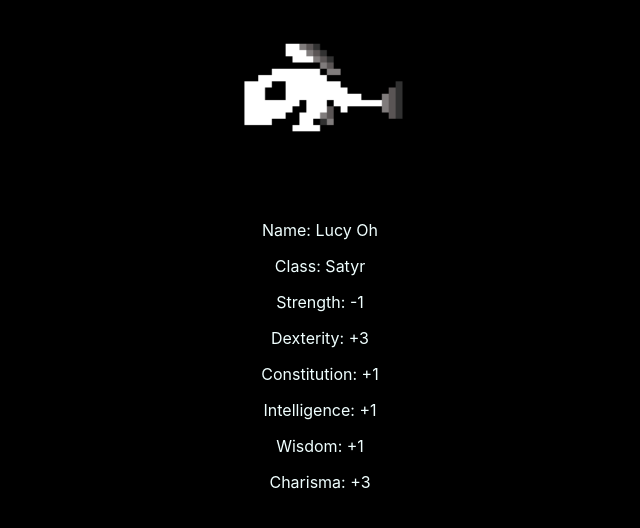
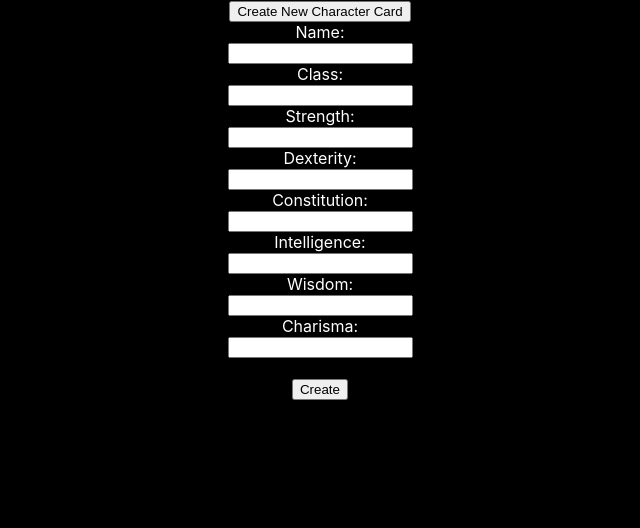
Before and after one commit to SirBloberto/character-card, a React (Create React App) app in the folder app/: page /create in a window 1280 px wide. Shown: the top 528 px of the page, without its empty margins (320-960 px from the left). Built offline with nearby package versions, Linux system fonts and the light colour scheme; a web font is replaced by a local one.

Commit message:
Very simple prototype
Created a working prototype of basic character card creation. User inputs character stat info; once they press create, a page appears displaying the stats and their input values.

```diff
--- a/app/package.json
+++ b/app/package.json
@@ -8,7 +8,9 @@
     "@testing-library/user-event": "^13.5.0",
     "react": "^18.2.0",
     "react-dom": "^18.2.0",
+    "react-router-dom": "^6.4.3",
     "react-scripts": "5.0.1",
+    "reactstrap": "^9.1.5",
     "web-vitals": "^2.1.4"
   },
   "scripts": {
--- a/app/src/App.css
+++ b/app/src/App.css
@@ -40,3 +40,7 @@
 p {
   color: azure;
 }
+
+label {
+  color: white;
+}
--- a/app/src/App.js
+++ b/app/src/App.js
@@ -1,21 +1,19 @@
 import './App.css';
+import CharacterInput from './components/CharacterInput';
+import { BrowserRouter, Routes, Route } from "react-router-dom";
 import CharacterCard from './components/CharacterCard';
+import Main from './Main';
 
 function App() {
   return (
     <div className="App">
-      <CharacterCard
-        url={require('./images/Fish.gif')}
-        w="220" h="200"
-        charactername='Lucy Oh'
-        characterclass='Satyr'
-        strength='-1'
-        dexterity='+3'
-        constitution='+1'
-        intelligence='+1'
-        wisdom='+1'
-        charisma='+3'
-      />
+      <Main/>
+      <BrowserRouter>
+      <Routes>
+          <Route path="/create" element= {<CharacterInput />} />
+          <Route path="/result" element= {<CharacterCard />} />
+      </Routes>
+    </BrowserRouter>
     </div>
   );
 }
--- /dev/null
+++ b/app/src/Main.js
@@ -0,0 +1,14 @@
+import React, { Component } from 'react'
+
+class Main extends Component {
+
+  render() {
+  return (
+    <form action='/create'>
+      <input type="submit" value="Create New Character Card" /><br />
+    </form>
+  );
+}
+}
+
+export default Main;
--- a/app/src/components/CharacterCard.js
+++ b/app/src/components/CharacterCard.js
@@ -2,11 +2,11 @@ import React, { Component } from 'react'
 
 class CharacterCard extends Component {
     render() {
-        return(
+        return (
             <div className='card'>
                 <img src={this.props.url} alt="" width={this.props.w} height={this.props.h}></img>
-                <p>Name: {this.props.charactername}</p>
-                <p>Class: {this.props.characterclass}</p>
+                <p>Name: {this.props.name}</p>
+                <p>Class: {this.props.class}</p>
                 <p>Strength: {this.props.strength}</p>
                 <p>Dexterity: {this.props.dexterity}</p>
                 <p>Constitution: {this.props.constitution}</p>
--- /dev/null
+++ b/app/src/components/CharacterInput.js
@@ -0,0 +1,64 @@
+import React, { Component } from 'react'
+import ReactDOM from "react-dom";
+import CharacterCard from './CharacterCard';
+
+export default class CharacterInput extends Component {
+    constructor(props) {
+        super(props);
+        this.state = {
+            name: '',
+            class: '',
+            strength: '',
+            dexterity: '',
+            constitution: '',
+            intelligence: '',
+            wisdom: '',
+            charisma: ''
+        }
+
+        this.handleChange = this.handleChange.bind(this);
+        this.handleSubmit = this.handleSubmit.bind(this);
+    }
+
+    handleChange(event) {
+        const target = event.target;
+        this.setState({
+            [target.name]: target.value
+        });
+    }
+
+    handleSubmit(event) {
+        const card = ReactDOM.createRoot(document.getElementById('card'));
+        const element = <CharacterCard
+            name={this.state.name}
+            class={this.state.class}
+            strength={this.state.strength}
+            dexterity={this.state.dexterity}
+            constitution={this.state.constitution}
+            intelligence={this.state.intelligence}
+            wisdom={this.state.wisdom}
+            charisma={this.state.charisma}
+        />
+        card.render(element);
+        event.preventDefault();
+    }
+
+    render() {
+        return (
+            <div id='card'>
+                <form onSubmit={this.handleSubmit}>
+                    <label>Name:<br /><input type="text" name="name" value={this.state.name} onChange={this.handleChange} /></label><br />
+                    <label>Class:<br /><input type="text" name="class" value={this.state.class} onChange={this.handleChange} /></label><br />
+                    <label>Strength:<br /><input type="text" name="strength" value={this.state.strength} onChange={this.handleChange} /></label><br />
+                    <label>Dexterity:<br /><input type="text" name="dexterity" value={this.state.dexterity} onChange={this.handleChange} /></label><br />
+                    <label>Constitution:<br /><input type="text" name="constitution" value={this.state.constitution} onChange={this.handleChange} /></label><br />
+                    <label>Intelligence:<br /><input type="text" name="intelligence" value={this.state.intelligence} onChange={this.handleChange} /></label><br />
+                    <label>Wisdom:<br /><input type="text" name="wisdom" value={this.state.wisdom} onChange={this.handleChange} /></label><br />
+                    <label>Charisma:<br /><input type="text" name="charisma" value={this.state.charisma} onChange={this.handleChange} /></label><br /><br />
+                    <input type="submit" value="Create" />
+                    <br />
+                </form>
+            </div>
+        );
+    }
+}
```
Also changed, not shown: 1 other file (tests, documents, lock files or other folders).
